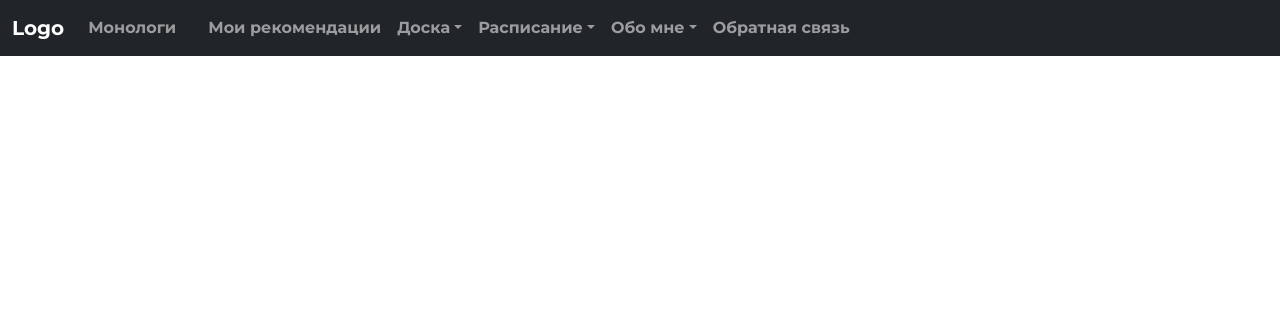
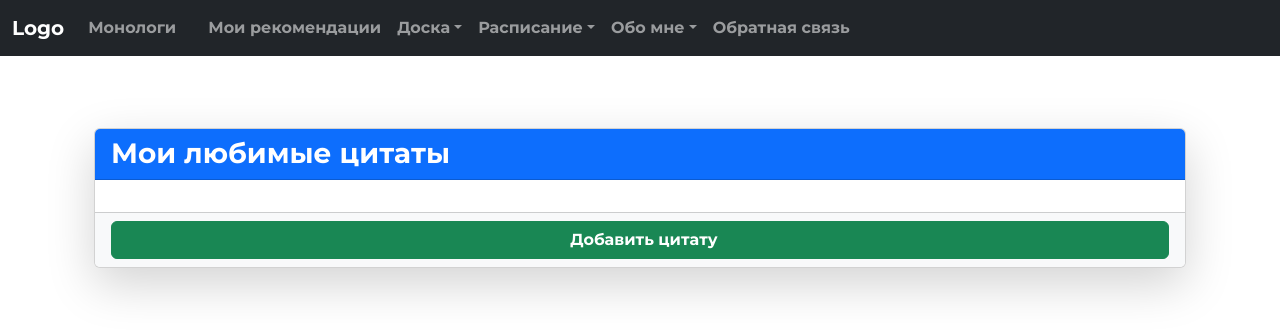
Before and after one commit to Maxim-hub296/MyCardBoardBox, a Flask app: page /quotes in a window 1280 px wide. Shown: the top 336 px of the page. Run offline with Flask 3, Linux system fonts and the light colour scheme; a user stored in the database is signed in; parts of the project's set-up code (start-up, migrations or seed data) failed here and were passed over.

Commit message:
Закончена страница "Цитаты" в разделе "Доска"

```diff
--- a/app/__init__.py
+++ b/app/__init__.py
@@ -1,12 +1,13 @@
 from secrets import token_hex
 from flask import Flask
 from flask_login import LoginManager
-
+from app.database import create_tables
 app = Flask(__name__)
 login_manager = LoginManager(app)
 login_manager.login_view = 'login'
 login_manager.login_message = "Для доступа требуется авторизация"
 login_manager.login_message_category = "warning"
 app.secret_key = token_hex(32)
+create_tables()
 
 from app import routes
--- a/app/database.py
+++ b/app/database.py
@@ -16,6 +16,3 @@ class Quotes(BaseModel):
 
 def create_tables():
     db.create_tables([Quotes])
-
-Quotes.get_or_create(quot="Любовь не бывает без грусти, но это приятней, чем грусть без любви",
-                     author='из к/ф "Покровские ворота"')
--- a/app/routes.py
+++ b/app/routes.py
@@ -1,8 +1,7 @@
 from flask import render_template, redirect, request, url_for
 from flask_login import current_user, login_user, login_required
-from urllib.parse import urlsplit
 from app import app
-from app.forms import LoginForm
+from app.forms import LoginForm, AddQuotForm
 from app.database import Quotes
 from app.user import User
 @app.route("/")
@@ -26,7 +25,16 @@ def login():
 
 
 @app.route("/quotes")
-@login_required
 def quotes():
 
     return render_template("quotes.html", title_name="Цитаты",quotes=Quotes.select())
+
+@app.route("/add_quot", methods=['GET', 'POST'])
+@login_required
+def add_quotes():
+    form = AddQuotForm()
+    if form.validate_on_submit():
+        text, author = form.quot.data, form.author.data
+        Quotes.get_or_create(quot=text, author=author)
+        return redirect('/quotes')
+    return render_template('add_quot.html', form=form)
--- a/app/templates/quotes.html
+++ b/app/templates/quotes.html
@@ -2,11 +2,36 @@
 
 {% block content %}
 
-<ul>
-  {% for i in quotes %}
-  <li>{{ i.quot }} - {{ i.author }}</li>
-  {% endfor %}
-</ul>
+<div class="container mt-5">
+    <div class="card shadow-lg">
+        <!-- Заголовок карточки -->
+        <div class="card-header bg-primary text-white">
+            <h3 class="mb-0">Мои любимые цитаты</h3>
+        </div>
 
+        <!-- Тело карточки с прокручиваемым контентом -->
+        <div class="card-body" style="max-height: 60vh; overflow-y: auto;">
+            <div class="list-group list-group-flush">
+                {% for i in quotes %}
+                <div class="list-group-item">
+                    <blockquote class="blockquote mb-0">
+                        <p class="mb-2">«{{ i.quot }}»</p>
+                        <footer class="blockquote-footer mt-2">
+                            <cite title="{{ i.author }}">{{ i.author }}</cite>
+                        </footer>
+                    </blockquote>
+                </div>
+                {% endfor %}
+            </div>
+        </div>
+
+        <!-- Футер карточки с кнопкой -->
+        <div class="card-footer bg-light">
+            <a href="/add_quot" class="btn btn-success w-100">
+                <i class="bi bi-plus-circle me-2"></i>Добавить цитату
+            </a>
+        </div>
+    </div>
+</div>
 
 {% endblock %}
```
Also changed, not shown: app/forms.py (+6 -1 lines), app/templates/add_quot.html (added, +39 -0 lines).
